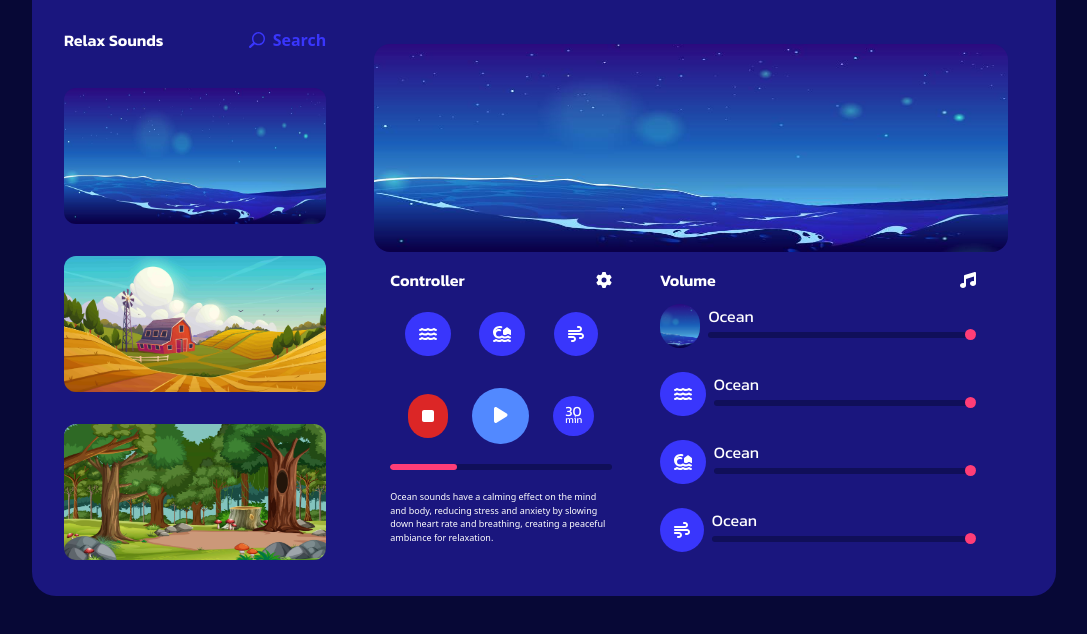
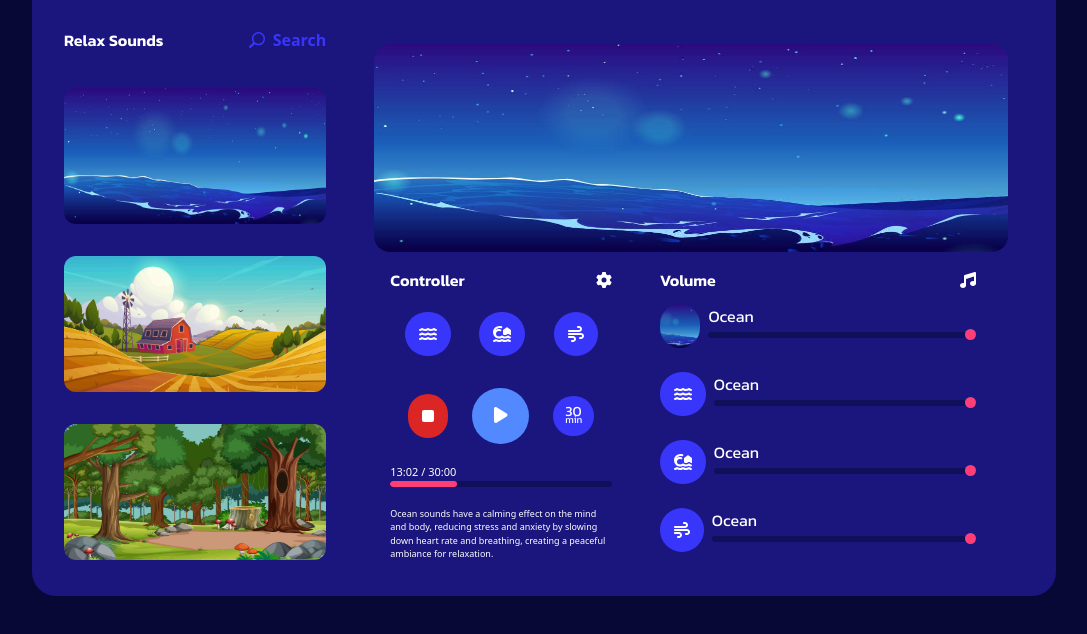
Before and after one commit to sarfarazstark/Code5, a website: page index.html in a window 1280 px wide. Shown: the part 112-746 px from the top of the page, without its empty margins (96-1183 px from the left). Drawn offline with Linux system fonts and the light colour scheme.

Commit message:
Added pomodoro timer

```diff
--- a/index.html
+++ b/index.html
@@ -6,6 +6,7 @@
   <link rel="stylesheet" href="assets/styles/style.css" />
   <link rel="stylesheet" href="assets/fontawesome/css/fontawesome.css">
   <link rel="stylesheet" href="assets/fontawesome/css/regular.css">
+  <link rel="shortcut icon" href="assets/images/favicon.ico" type="image/x-icon">
 </head>
 
 <body class="bg-penn-blue pt-5 w-full h-full text-white flex justify-center items-center content-center box-border">
@@ -20,6 +21,7 @@
               class="w-4 mr-2 -scale-x-100 fill-blue-600" />Search
           </button>
         </div>
+        <!-- ---------------------------------------------------------------- -->
         <!-- List of musics -->
         <ul id="preset-musics" class="flex flex-col gap-8">
           <!-- First Element -->
@@ -48,6 +50,7 @@
           </li>
         </ul>
       </div>
+      <!-- ---------------------------------------------------------------- -->
       <!-- Music dashboard -->
       <div class=" w-full p-4 pb-0">
         <img src="assets/images/ocean_img.jpg" alt="cover" class="rounded-2xl h-52 w-full" />
@@ -75,12 +78,14 @@
               </div>
               <div class="w-auto h-auto">
                 <!-- code for progress bar that show time-->
+                <p class="text-[11px]">13:02 / 30:00</p>
                 <div class="w-full h-[6px] bg-penn-blue-5 rounded-full overflow-hidden">
                   <div class="w-[30%] bg-french-rose h-full rounded-full"></div>
                 </div>
               </div>
               <p class="text-[9px]">Ocean sounds have a calming effect on the mind and body, reducing stress and anxiety by slowing down heart rate and breathing, creating a peaceful ambiance for relaxation.</p>
           </section>
+          <!-- ---------------------------------------------------------------- -->
           <!-- Sounds controls -->
           <section class="w-[60%] flex flex-col p-4 px-8 pb-0">
             <div class="flex flex-row items-center justify-between">
```
Also changed, not shown: assets/images/favicon.ico (added), assets/styles/style.css.
